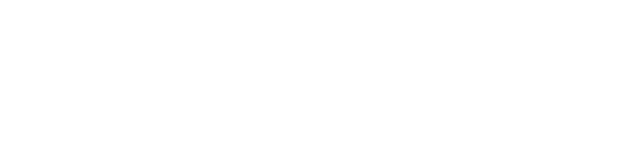
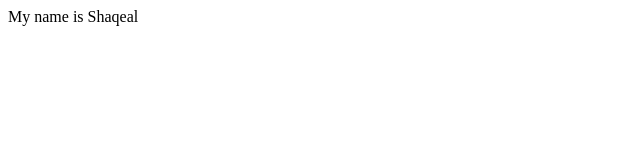
Before and after one commit to shaqealjinnah/Beginner-Challenges, a plain HTML site: page index.html in a window 1280 px wide. Shown: the whole page, without its empty margins (0-640 px from the left). Drawn offline with Linux system fonts and the light colour scheme.

Commit message:
Add name

```diff
--- a/index.html
+++ b/index.html
@@ -7,6 +7,6 @@
     <title>Document</title>
 </head>
 <body>
-
+    My name is Shaqeal
 </body>
 </html>
```
Also changed, not shown: styles.css (deleted).
